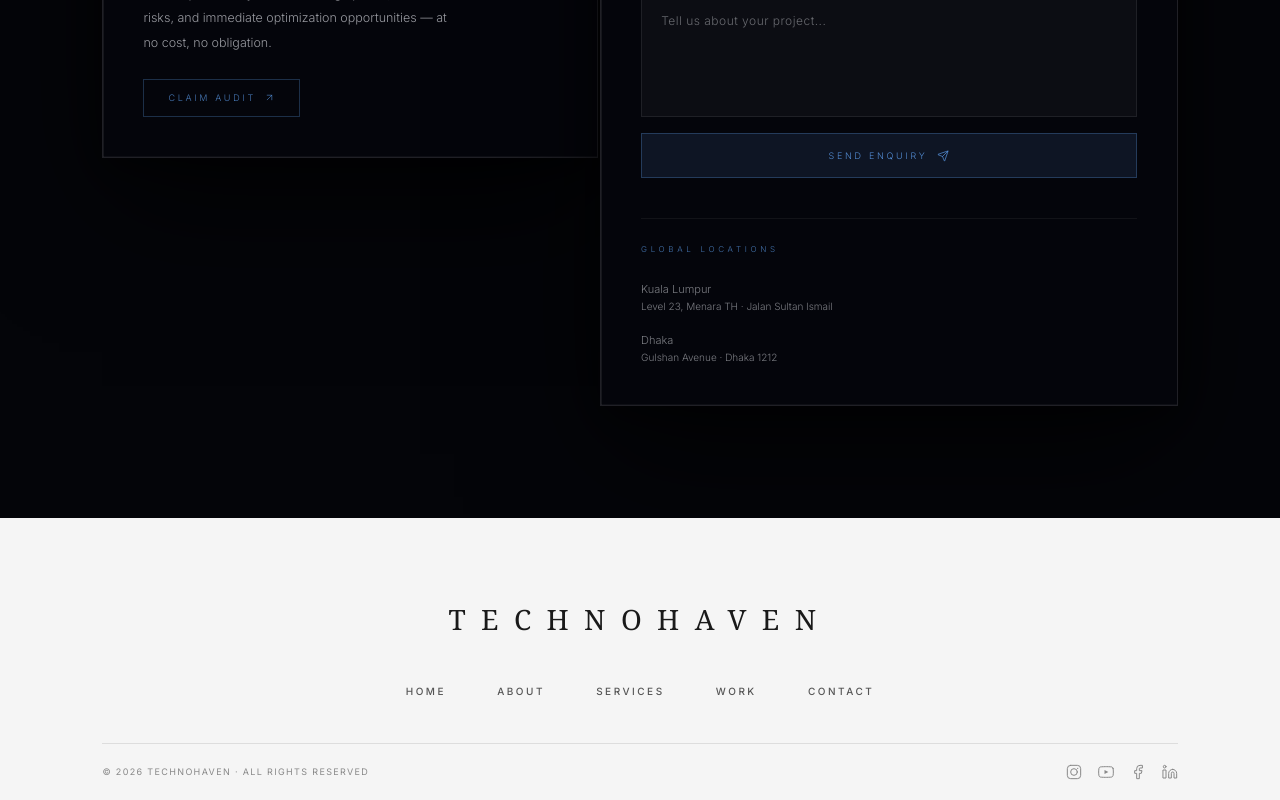
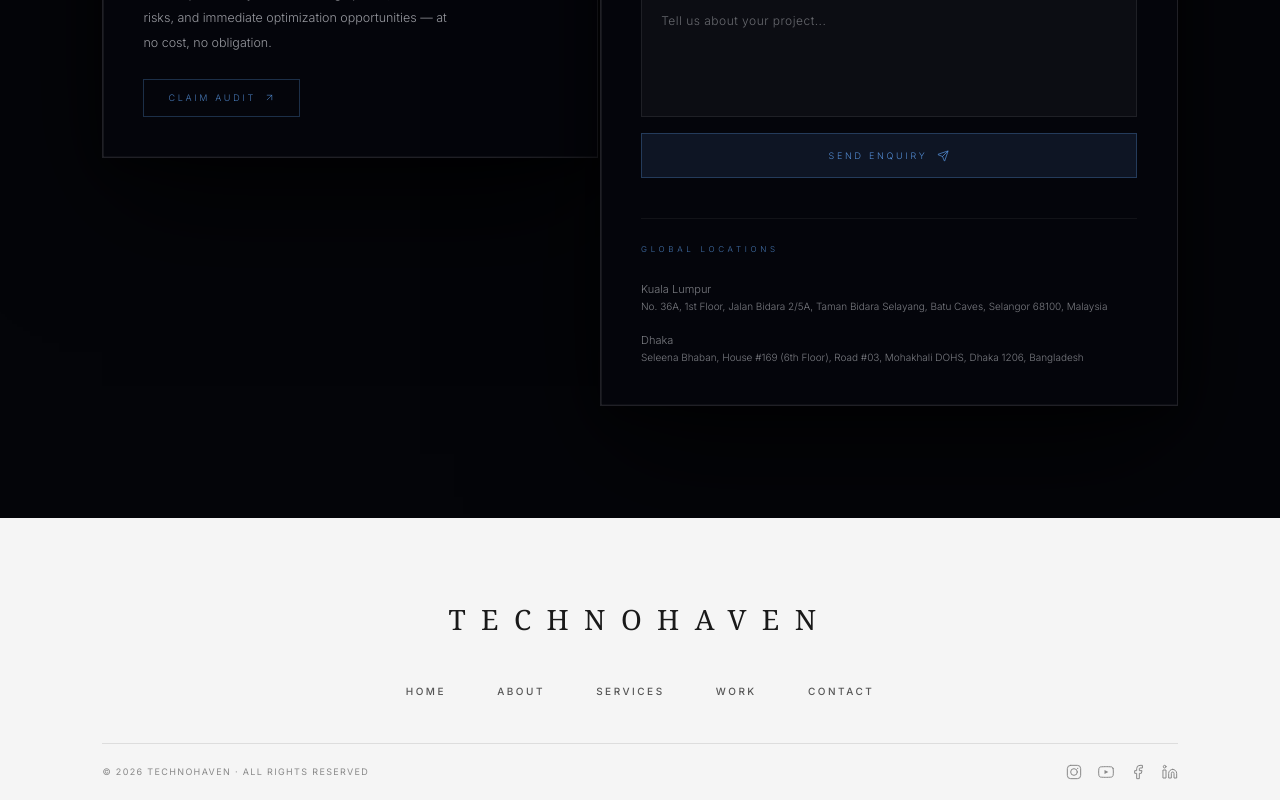
Before and after one commit to rafidmahdi01/technohaven-website, a React (Vite) app: page /services#class2-e in a window 1280 px wide. Shown: the part 8065-8865 px from the top of the page. Built offline with nearby package versions, Linux system fonts and the light colour scheme.

Commit message:
Update office addresses for Malaysia and Bangladesh

```diff
--- a/src/app/pages/Contact.tsx
+++ b/src/app/pages/Contact.tsx
@@ -3,28 +3,20 @@ import { MapPin, Phone, Mail, Clock, Send, CheckCircle, MessageSquare, Headphone
 
 const locations = [
   {
-    city: "Singapore (HQ)",
-    address: "123 Tech Avenue, #08-01 Innovation Tower, Tanjong Pagar, Singapore 018960",
-    phone: "+65 6123 4567",
-    email: "sg@nexustech.sg",
-    hours: "Mon–Fri, 9:00 AM – 6:00 PM SGT",
-    flag: "🇸🇬",
-  },
-  {
     city: "Kuala Lumpur",
-    address: "Level 28, Menara Etiqa, 3 Jalan Pinang, Kuala Lumpur 50450, Malaysia",
+    address: "No. 36A, 1st Floor, Jalan Bidara 2/5A, Taman Bidara Selayang, Batu Caves, Selangor 68100, Malaysia",
     phone: "+60 3 8888 9999",
-    email: "kl@nexustech.sg",
+    email: "kl@technohaven.com",
     hours: "Mon–Fri, 9:00 AM – 6:00 PM MYT",
     flag: "🇲🇾",
   },
   {
-    city: "Bangkok",
-    address: "31F, One Bangkok Tower, Wireless Road, Pathumwan, Bangkok 10330, Thailand",
-    phone: "+66 2 123 4567",
-    email: "bkk@nexustech.sg",
-    hours: "Mon–Fri, 9:00 AM – 6:00 PM ICT",
-    flag: "🇹🇭",
+    city: "Dhaka",
+    address: "Seleena Bhaban, House #169 (6th Floor), Road #03, Mohakhali DOHS, Dhaka 1206, Bangladesh",
+    phone: "+880 1234 5678",
+    email: "dhaka@technohaven.com",
+    hours: "Sun–Thu, 9:00 AM – 6:00 PM BST",
+    flag: "🇧🇩",
   },
 ];
 
--- a/src/app/pages/TechnohavenLanding.tsx
+++ b/src/app/pages/TechnohavenLanding.tsx
@@ -1175,8 +1175,8 @@ function ContactSection() {
               <p style={{ ...labelStyle(), marginBottom: "1.25rem", fontSize: "8px" }}>Global Locations</p>
               <div style={{ display: "flex", flexDirection: "column", gap: "0.75rem" }}>
                 {[
-                  { city: "Kuala Lumpur", detail: "Level 23, Menara TH · Jalan Sultan Ismail" },
-                  { city: "Dhaka", detail: "Gulshan Avenue · Dhaka 1212" },
+                  { city: "Kuala Lumpur", detail: "No. 36A, 1st Floor, Jalan Bidara 2/5A, Taman Bidara Selayang, Batu Caves, Selangor 68100, Malaysia" },
+                  { city: "Dhaka", detail: "Seleena Bhaban, House #169 (6th Floor), Road #03, Mohakhali DOHS, Dhaka 1206, Bangladesh" },
                 ].map(loc => (
                   <div key={loc.city}>
                     <span style={{ fontSize: "11px", color: "rgba(240,242,248,0.5)", fontFamily: FONT, fontWeight: 300 }}>{loc.city}</span>
```
Also changed, not shown: 5 other files (tests, documents, lock files or other folders).
